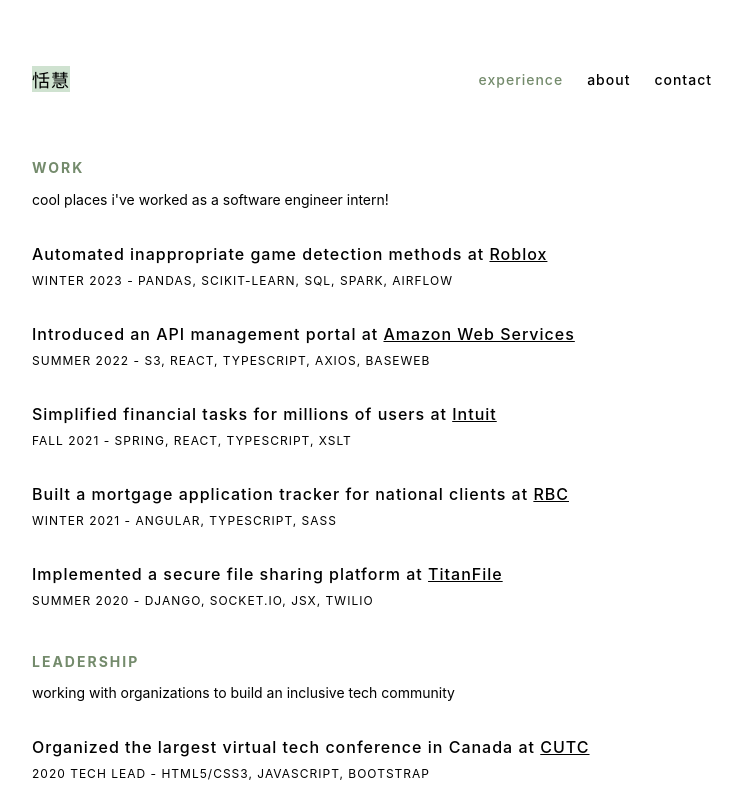
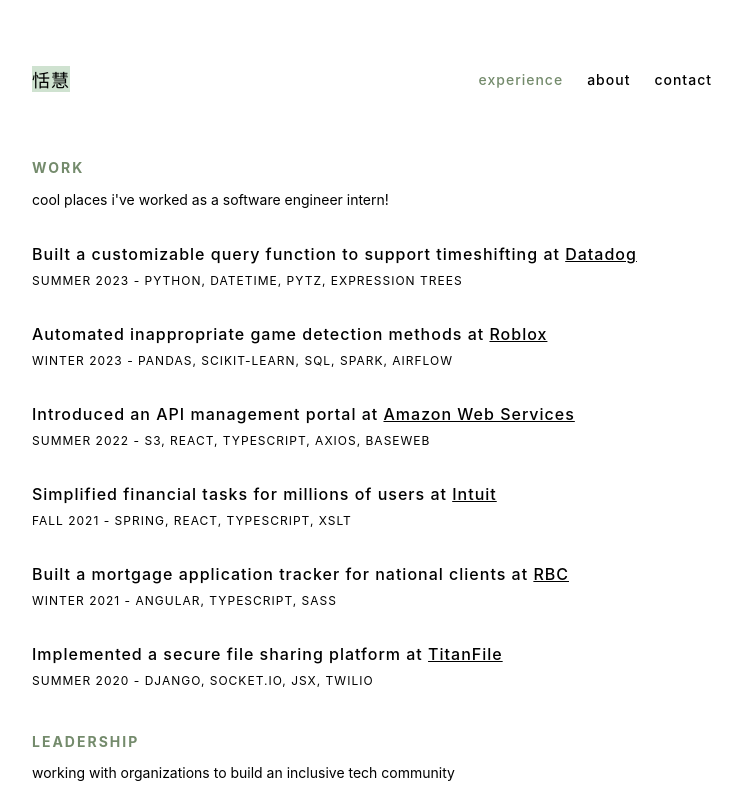
Before and after one commit to TianhuiYang/personal-website, a React (Create React App) app: page / in a window 1280 px wide. Shown: the top 800 px of the page, without its empty margins (268-1010 px from the left). Built offline with nearby package versions, Linux system fonts and the light colour scheme.

Commit message:
feat: Datadog work experience

```diff
--- a/src/components/WorkExperience.tsx
+++ b/src/components/WorkExperience.tsx
@@ -5,6 +5,14 @@
 import { Section } from "./Section";
 
 const workExperienceHistory: ExperienceModel[] = [
+  {
+    company: "Datadog",
+    role: "SWE Intern",
+    date: "Summer 2023",
+    tech: "Python, datetime, pytz, expression trees",
+    description: "Built a customizable query function to support timeshifting",
+    link: "https://docs.datadoghq.com/dashboards/querying/",
+  },
   {
     company: "Roblox",
     role: "SWE Intern",
```
